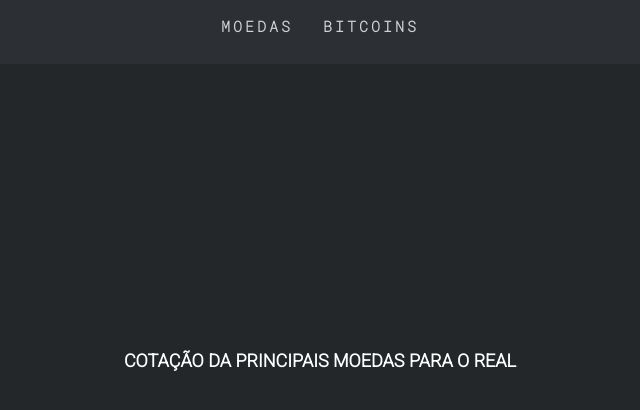
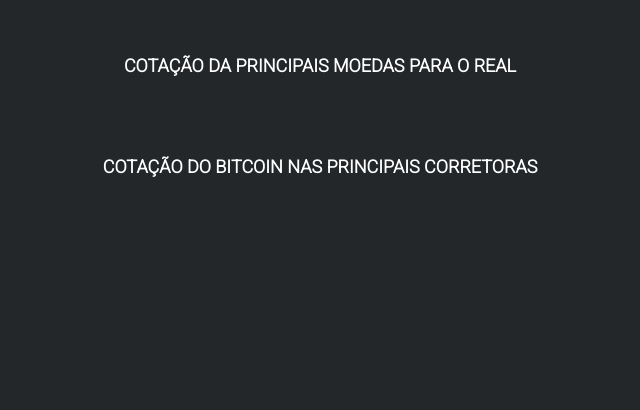
Before and after one commit to ViniUme/Flask-Finance, a Flask app: template templates/home-moedas.html in a window 1280 px wide. Shown: the top 410 px of the page, without its empty margins (320-960 px from the left). Run offline with Flask 2, Linux system fonts and the light colour scheme; the template is opened without the code that fills it, so the values that code supplies are empty.

Commit message:
delet navbar and bitcoin-page, load bitcoin's data in home-page

```diff
--- a/program.py
+++ b/program.py
@@ -8,16 +8,18 @@
 @app.route("/moedas")
 def Home():
 
+    #parte das moedas
     from Moedas import Moedas
 
-    names = ["USD", "EUR", "GBP", "ARS", "CAD", "AUD", "JPY", "CNY", "BTC"]
-    api_url = json.loads(requests.get(f"https://api.hgbrasil.com/finance/quotations?format=debug&key=a99c1c5e").text)
+    names_moedas = ["USD", "EUR", "GBP", "ARS", "CAD", "AUD", "JPY", "CNY", "BTC"]
+    api_url = json.loads(requests.get(f"https://api.hgbrasil.com/finance/quotations?key=a99c1c5e").text)
     list_moedas = []
 
-    api_url = api_url["results"]["currencies"]
+    api_url_moedas = api_url["results"]["currencies"]
 
-    for itens in names:
-        url = api_url[itens]
+    for itens in names_moedas:
+
+        url = api_url_moedas[itens]
 
         abre = itens
         nome = url["name"]
@@ -26,24 +28,18 @@
         variacao = url["variation"]
         list_moedas.append(Moedas(abre, nome, preco, variacao))
 
-
-    return render_template("home-moedas.html", list_moedas = list_moedas)
-
-@app.route("/bitcoin")
-def Bitcoin():
-
+    #parte das bitcoin
     from Bitcoin import Bitcoin
 
-    names = ["blockchain_info" , "coinbase" , "bitstamp" , "foxbit" , "mercadobitcoin"]
-    api_url = json.loads(requests.get(f"https://api.hgbrasil.com/finance/quotations?key=a99c1c5e").text)
+    names_bitcoin = ["blockchain_info" , "coinbase" , "bitstamp" , "foxbit" , "mercadobitcoin"]
 
     list_bitcoin = []
 
-    api_url = api_url["results"]["bitcoin"]
+    api_url_bitcoin = api_url["results"]["bitcoin"]
 
-    for itens in names:
+    for itens in names_bitcoin:
 
-        url = api_url[itens]
+        url = api_url_bitcoin[itens]
 
         nome = url["name"]
         preco = round(float(url["last"]), 2)
@@ -52,7 +48,7 @@
 
         list_bitcoin.append(Bitcoin(nome, preco, variacao))
 
-    return render_template("bitcoin-page.html", list_bitcoin = list_bitcoin)
+    return render_template("home-moedas.html", list_moedas = list_moedas, list_bitcoin = list_bitcoin)
 
 if (__name__ == "__main__"):
     app.run(debug=True)
--- a/static/home-moedas.css
+++ b/static/home-moedas.css
@@ -2,29 +2,31 @@
     text-transform: uppercase;
     font-family: 'Roboto', sans-serif;
     font-size: 18px;
-    position: absolute;
-    margin: auto;
-    left: 0;
-    right: 0;
-    top: -35px;
+    width: 100%;
 }
 
 .align{
-    position: absolute;
-    top: 50%;
-    left: 50%;
-    transform: translate(-50%, -50%);
-    width: auto;
+    width: 100%;
+    height: auto;
+    margin-top: 5vh;
+    display: flex;
+    flex-wrap: wrap;
+    justify-content: center;
+}
+
+.centralization{
+    width: 60%;
 }
 
 .container{
-    width: 750px;
+    width: 100%;
     display: flex;
     flex-wrap: wrap;
+    position: relative;
     justify-content: center;
     background-color: #313438;
-    margin-bottom: 30px;
     border-radius: 20px;
+    margin-bottom: 50px;
 }
 
 .box{
--- a/static/nav-style.css
+++ /dev/null
@@ -1,36 +0,0 @@
-@import url('https://fonts.googleapis.com/css2?family=Roboto+Mono:wght@200&display=swap');
-
-header{
-    width: 100%;
-    height: 8vh;
-    background-color: #2c2f33;
-    position: absolute;
-    margin: auto;
-    top: 0;
-}
-
-.list-link{
-    text-decoration: none;
-    color: #d3d3d3;
-    transition: color 250ms ease-in-out;
-}
-.list-link:hover{
-    color: white;
-}
-
-.list{
-    list-style: none;
-    display: flex;
-    justify-content: center;
-    padding: 0;
-}
-
-.list-elements{
-    text-transform: uppercase;
-    font-size: 15px;
-    font-weight: 800;
-    margin-left: 15px;
-    margin-right: 15px;
-    font-family: 'Roboto Mono', monospace;
-    letter-spacing: 3px;
-}
--- a/templates/home-moedas.html
+++ b/templates/home-moedas.html
@@ -4,7 +4,6 @@
 
     <link rel="stylesheet" href="{{ url_for('static' , filename='default-body.css')}}">
     <link rel="stylesheet" href="{{ url_for('static' , filename='home-moedas.css')}}">
-    <link rel="stylesheet" href="{{ url_for('static' , filename='nav-style.css')}}">
     <link rel="stylesheet" href="{{ url_for('static' , filename='cotacao-container.css')}}">
 
     <meta charset="UTF-8">
@@ -13,15 +12,8 @@
     <title>Document</title>
 </head>
 <body>
-    <header>
-        <nav>
-            <ul class="list">
-                <a href="/moedas" class="list-link"><li class="list-elements">moedas</li></a>
-                <a href="/bitcoin" class="list-link"><li class="list-elements">bitcoins</li></a>
-            </ul>
-        </nav>
-    </header>
     <section class="align">
+        <div class="centralization">
             <h1 class="title">cotação da principais moedas para o real</h1>
             <section class="container">
                 {% for itens in list_moedas %}
@@ -39,6 +31,34 @@
                     </div>
                 {% endfor %}
             </section>
+        </div>
+
+        <div class="centralization">
+            <h1 class="title">cotação do bitcoin nas principais corretoras</h1>
+            <section class="container">
+                {% for itens in list_bitcoin %}
+                    <div class="box">
+                        {% if itens.variacao < 0 %}
+                            <label class="variacao negativo">{{itens.variacao}}%</label>
+                        {% elif itens.variacao > 0 %}
+                            <label class="variacao positivo">{{itens.variacao}}%</label>
+                        {% else %}
+                            <label class="variacao neutro">{{itens.variacao}}%</label>
+                        {% endif %}
+
+                        <br>
+
+                        {% if itens.nome == "Mercado Bitcoin" %}
+                            <label class="preco">R$ {{itens.preco}}</label>
+                        {% else %}
+                            <label class="preco">US$ {{itens.preco}}</label>
+                        {% endif %}
+                        <br>
+                        <label class="nome">{{itens.nome}}</label>
+                    </div>
+                {% endfor %}
+            </section>
+        </div>
     </section>
 </body>
 </html>
```
Also changed, not shown: static/bitcoin-page.css (deleted, +0 -24 lines). Lines whose indentation alone changed are shown as unchanged.
